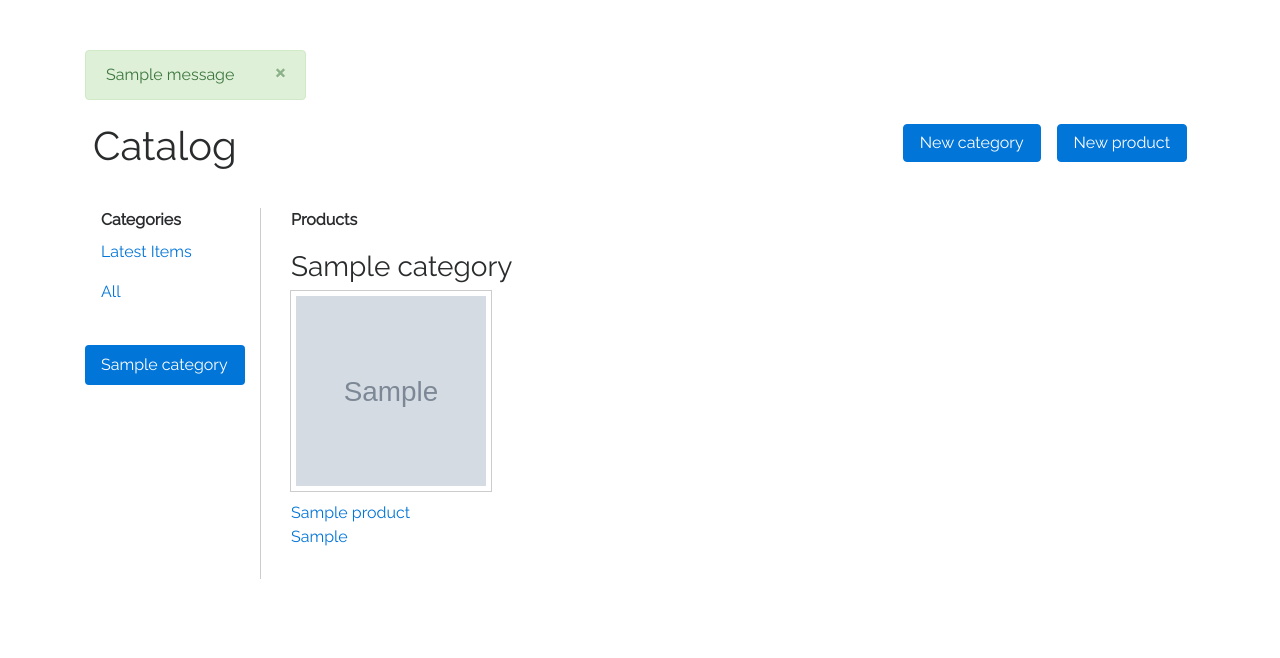
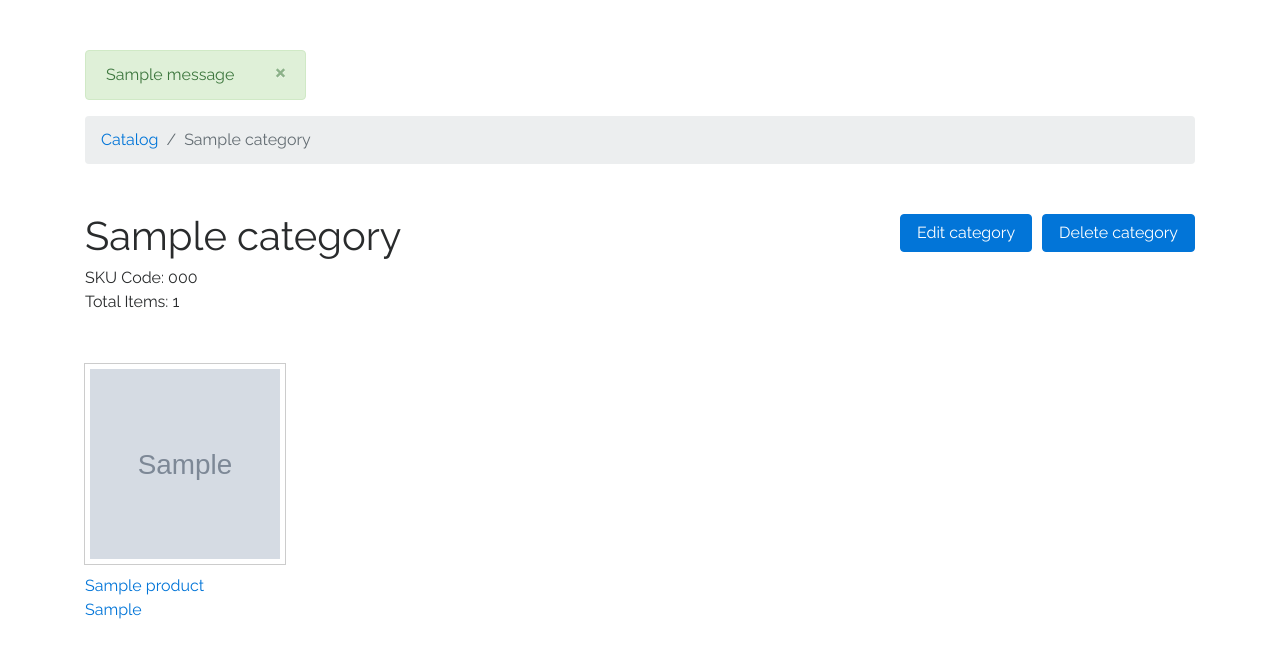
Before and after one commit to zenzillo/store-catalog, a Flask app: a page that uses templates/base.html in a window 1280 px wide. Shown: the part 60-718 px from the top of the page. Run offline with Flask 2, Linux system fonts and the light colour scheme; a user stored in the database is signed in; tables that the repository leaves empty hold one stand-in row (values such as "Sample post"); grey boxes marked "Sample" are stand-in pictures; one stand-in notice (Sample message) is shown; some libraries are stand-ins or nearby versions.

Commit message:
Change layout to be single page for categories

```diff
--- a/application.py
+++ b/application.py
@@ -260,27 +260,24 @@ def restaurantsJSON():
 
 # Show all categories
 @app.route('/')
-def showCatalog():
+def showCatalog(current_category='Latest Items'):
     categories = session.query(Category).order_by(Category.name)
     products = session.query(Product).order_by(Product.id.desc()).all()
-    return render_template('category/list.html', categories=categories, products=products, current_category='Latest Items')
+    # Display all categories and products
+    if (current_category == 'All'):
+        category_id = 0
+        categories = session.query(Category).order_by(asc(Category.name))
+        products = session.query(Product).order_by(Product.category_id, Product.name).all()
+    return render_template('category/list.html', categories=categories, products=products, current_category=current_category)
 
 @app.route('/catalog/<category_name>/items', methods=['GET', 'POST'])
 def showCategory(category_name):
-    # Display all categories and products
-    if (category_name == 'All'):
-        current_category = 'All'
-        category_id = 0
-        categories = session.query(Category).order_by(asc(Category.name))
-        products = session.query(Product).order_by(Product.category_id, Product.name).all()
     # Display specific category and their products
-    else:
-        current_category = category_name
-        category = session.query(Category).filter_by(name=category_name).first()
-        category_id = category.id
-        categories = session.query(Category).order_by(asc(Category.name))
-        products = session.query(Product).filter_by(category_id=category.id).order_by(asc(Product.name))
-    return render_template('category/list.html', category_id=category_id, categories=categories, products=products, current_category=current_category)
+    current_category = category_name
+    category = session.query(Category).filter_by(name=category_name).first()
+    categories = session.query(Category).order_by(asc(Category.name)).all()
+    products = session.query(Product).filter_by(category_id=category.id).order_by(asc(Product.name)).all()
+    return render_template('category/details.html', category=category, categories=categories, products=products, current_category=current_category)
 
 
 # Create a new category
--- a/static/css/styles.css
+++ b/static/css/styles.css
@@ -86,6 +86,10 @@ a:hover, a:focus {
 	margin-bottom:50px;
 }
 
+.sm-left-padding {
+	padding-left:10px;
+}
+
 /* main content area */
 .left-border {
 	border-left: 1px solid #ccc;
--- a/templates/category/details.html
+++ b/templates/category/details.html
@@ -1,44 +1,59 @@
-{% extends "main.html" %}
+{% set active_page = 'catalog' %}
+{% extends 'base.html' %}
+
 {% block content %}
-{% include "header.html" %}
-	<div class="row top-menu">
-		<div class="col-md-10"></div>
-		<div class="col-md-2 text-right">
-					</div>
-	</div>
-	<div class="row divider blue">
-		<div class="col-md-12"></div>
-	</div>
-	<div class="row banner main">
-		<div class="col-md-1"></div>
-		<div class="col-md-11 padding-none">
-			<h1>Category: {{category.name}}</h1>
+
+
+	<nav class="breadcrumb">
+	  <a class="breadcrumb-item" href="{{url_for('showCatalog') }}">Catalog</a>
+	  <span class="breadcrumb-item active">{{category.name}}</span>
+	</nav>
+
+
+
+	<div class="d-flex justify-content-end top-margin">
+		<div class="mr-auto">
+			<h1>{{category.name}}</h1>
+			SKU Code: {{category.sku_code}}<br>
+			Total Items: {{products|length}}
+		</div>
+		<div>
+			{%if 'username' in session %}
+			<a class="btn btn-primary" href='{{url_for('newCategory') }}'>Edit category</a>
+			{% endif %}
+		</div>
+		<div class="sm-left-padding">
+			{%if 'username' in session %}
+			<a class="btn btn-primary" href='{{url_for('newCategory') }}'>Delete category</a>
+			{% endif %}
 		</div>
 	</div>
 
-<div class = 'flash'>
-		      {% with messages = get_flashed_messages() %}
-      {% if messages %}
 
-        <ul>
-        {% for message in messages %}
-            <li> <strong> {{ message }} </strong> </li>
-        {% endfor %}
-        </ul>
-        {% endif %}
-    {% endwith %}
+ 	<div class="row top-margin">
+		<div class="col-md-12">
 
-</div>
+		{% for product in products %}
 
-	{% for product in products %}
-		<a href = "{{url_for('showProduct', product_id = product.id)}}">
-			<div class="row">
-				<div class="col-md-1"></div>
-					<div class="col-md-10 category-list">
-						<h3>{{product.name}}</h3>
-					</div>
-				<div class="col-md-1"></div>
+			<!-- Display product information -->
+			<div class="product-thumb">
+				<a href="{{url_for('showProduct', category_name = product.category.name, product_name = product.name)}}">
+					{% if product.photos %}
+					<img src="{{url_for('viewUploadFile', filename = product.photos[0].filename)}}"><br>
+					{% else %}
+					<img src="http://via.placeholder.com/200x200"><br>
+					{% endif %}
+					{{product.name}}<br>
+					{{product.sku}}
+				</a>
 			</div>
-		</a>
-	{% endfor %}
+		{% else %}
+		<p class="top-margin">There are no products for this category.
+			{%if 'username' in session %}
+		<a href="{{url_for('newProduct')}}">Create a new product.</a>
+			{% endif %}
+		</p>
+		{% endfor %}
+	</div>
+
 {% endblock %}
```
